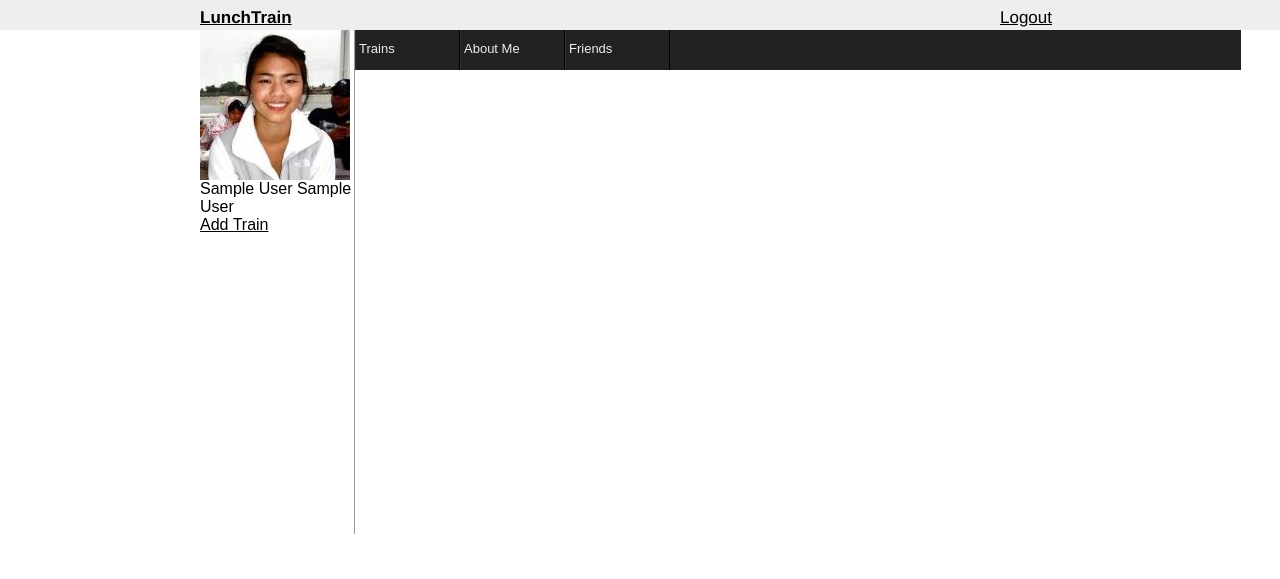
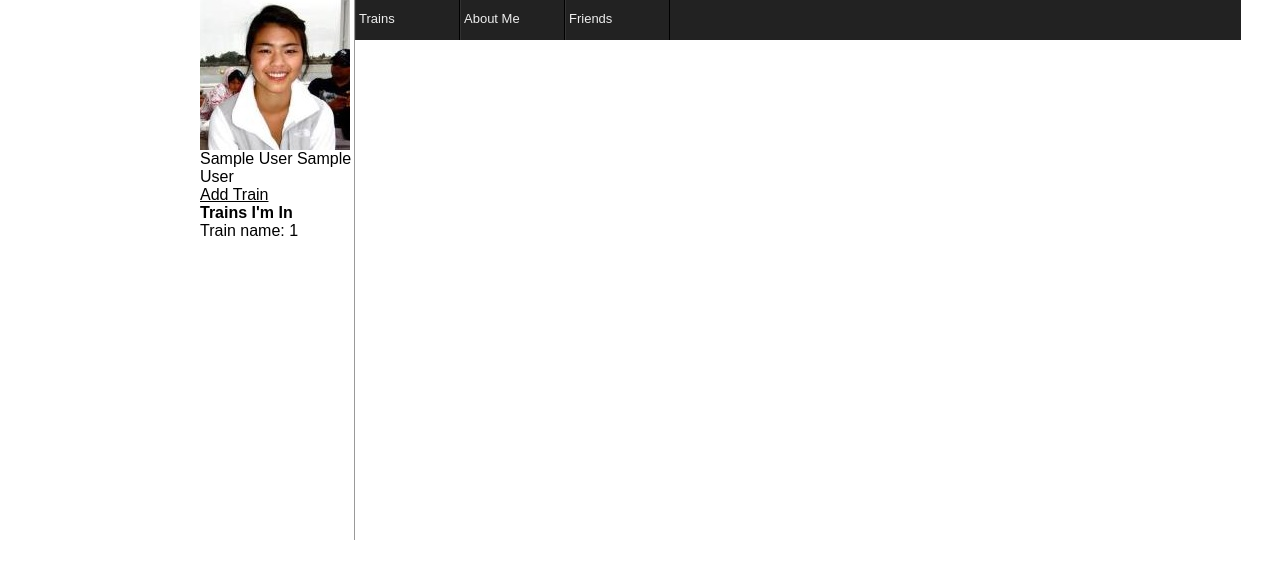
Before and after one commit to arthurhuang/LunchTrain, a PHP site: page /profile.php?tab=1 in a window 1280 px wide. Shown: the top 579 px of the page. Run offline with PHP 8.4, Linux system fonts and the light colour scheme; the visitor is signed in with stand-in values (Sample User, id 1); tables that the repository leaves empty hold one stand-in row (values such as "Sample post").

Commit message:
danicas changes

```diff
--- a/index.php
+++ b/index.php
@@ -36,7 +36,7 @@ if(!empty($_POST['email']) && !empty($_POST['password']))
     else
     {
     	echo "<h1>Error</h1>";
-        echo "<p>Login failed. Please <a href=\"index.php\">click here to try again</a>.</p>";
+        echo "<p>Sorry, your account could not be found. Please <a href=\"index.php\">click here to try again</a>.</p>";
     }
 }
 else
--- a/profile.php
+++ b/profile.php
@@ -8,19 +8,21 @@
 </head>
 <body>
 <div id="body">
-	 	<div id="topbar">
-	 		<div id="topbartitle"><a href="profile.php">LunchTrain</a>
-	 		</div>
-	 		<div id="topbarlogout">
-	 			<a href="logout.php">Logout</a>
-	 		</div>
-	 	</div>
+
 	 	<div id="leftsidebar">
 			 <div id="leftsidebarpic">
 	 		</div>
 	 		<div id="name">
 	 			<?php echo "<p> {$_SESSION['firstName']} {$_SESSION['lastName']} </p>" ?>
 	 			<p> <a href="profile.php?tab=addTrain">Add Train</a></p>
+	 			<p> <b>Trains I'm In</b> </p>
+	 			<?php
+	 			$userId = $_SESSION['userID'];
+	 			$trainsImIn = mysql_query("SELECT * FROM user_in_train WHERE userid = '".$userId."'");
+	 			while ($row = mysql_fetch_assoc($trainsImIn)) {
+	 				echo "<p> Train name:  {$row['trainid']}  </p>";
+	 			}
+	 			?>
 	 		</div>
 			 <div id="leftsidebarinfo">
 	 		</div>
@@ -38,6 +40,27 @@
 	 			<?php
 					$tab = $_GET['tab'];
 					if ($tab == "viewTrains" || $tab == "") {
+						$join = $_GET['join'];
+						if ($join != null) {
+							$userId = $_SESSION['userID'];
+							$trainId = $join;
+							$joinTrain = mysql_query("INSERT INTO user_in_train (userid, trainid)
+																	VALUES('".$userId."', '".$trainId."')");
+							if (!$joinTrain) {
+								echo "fail";
+							}
+						}
+
+						$leave = $_GET['leave'];
+						if ($leave != null) {
+							$userId = $_SESSION['userID'];
+							$trainId = $leave;
+							$leaveTrain = mysql_query("DELETE FROM user_in_train WHERE userid='".$userId."' AND trainid='".$trainId."'");
+							if (!$leaveTrain) {
+								echo "fail";
+							}
+						}
+
 						echo "<h2>Current trains:</h2>";
 						$result = mysql_query("SELECT * FROM trains");
 						if (!$result) {
@@ -45,13 +68,43 @@
 							die($message);
 						}
 						while ($row = mysql_fetch_assoc($result)) {
-							echo "<p> <b>Train name</b>: {$row['trainName']} </p>";
+						?>
+							<div id="trainslot">
+								<div id="slotinfo">
+									<?php
+									echo "<p> <b>Train name</b>:  {$row['trainName']} </p>";
 						    		echo "<p> <b>Departure time</b>: {$row['departureTime']} </p>";
 						    		echo "<p> <b>Meeting place</b>: {$row['meetingPlace']} </p>";
 						    		echo "<p> <b>Transportation</b>: {$row['transportType']} </p>";
 						    		echo "<p> <b>Saces available</b>: {$row['spaceAvailable']} </p>";
 						    		echo "<p> <b>Train description</b>: {$row['trainDescription']} </p>";
 						    		echo "<br>";
+						    		?>
+						    	</div>
+						 		<div id="slotoptions">
+
+									<?php
+									$userId = $_SESSION['userID'];
+									$trainId = $row['trainId'];
+									$userAlreadyInTrain = mysql_query("SELECT * FROM user_in_train WHERE userid = '".$userId."' AND trainid = '".$trainId."'");
+									if (mysql_num_rows($userAlreadyInTrain) == 1) {
+										$href = "profile.php?tab=viewTrains&leave=".$trainId; ?>
+										<form method="post" action="<?= $href ?>" name="leave" id="leavetrain">
+										<input type="submit" name="leave" id="leave" value="Leave Train" />
+										</form>
+						 			<?php
+									} else {
+										$href = "profile.php?tab=viewTrains&join=".$trainId;
+										?>
+										<form method="post" action="<?= $href ?>" name="join" id="jointrain">
+										<input type="submit" name="join" id="join" value="Join Train" />
+										</form>
+									<?php
+									}
+									?>
+						 		</div>
+						 	</div>
+						<?php
 						}
 					}
 					elseif ($tab == "aboutMe") {
--- a/style.css
+++ b/style.css
@@ -20,14 +20,18 @@ height:30px;
 	background:#eee;
 	font-family:Helvetica;
 	font-size:17px;
+	background-color: #B4CDCD;
+	border-bottom: 1px solid #8DB6CD;
+
 }
 #topbartitle{
 	width:800px;
 	height:20px;
 	margin-left:200px;
-font-weight:bold;
 	padding: 8px 0px 0px 0px;
 	float:left;
+	color:#333;
+	text-decoration:none;
 }
 
 #topbarlogout{
@@ -61,7 +65,6 @@ width:886px;
 	height:100%;
 	float:left;
 	margin-left:0px;
-background:#eee;
 
 }
 
@@ -84,7 +87,22 @@ background-color:#222;
 	height:100%;
 }
 #rightbottom{
-
+	margin-left:5px;
+}
+#trainslot {
+}
+#slotinfo {
+	float:left;
+	width:500px;
+}
+#slotoptions {
+	float:left;
+	width:100px;
+}
+#slotjoin {
+	border: 1px solid #444;
+	width:60px;
+	height:15px;
 }
 
 
@@ -128,9 +146,10 @@ height:100%;
 #header li:last-child a {
   margin-right: 0;
 }
-#header li.active a, #header li a:hover {
-  border-left: 1px solid #ff5b01;
+#header li.active a, #header li a:hover{
+  border-top: 2px solid #ff5b01;
   background-color: #333;
+  height:27px;
 }
 
 
```
Lines whose indentation alone changed are shown as unchanged.
